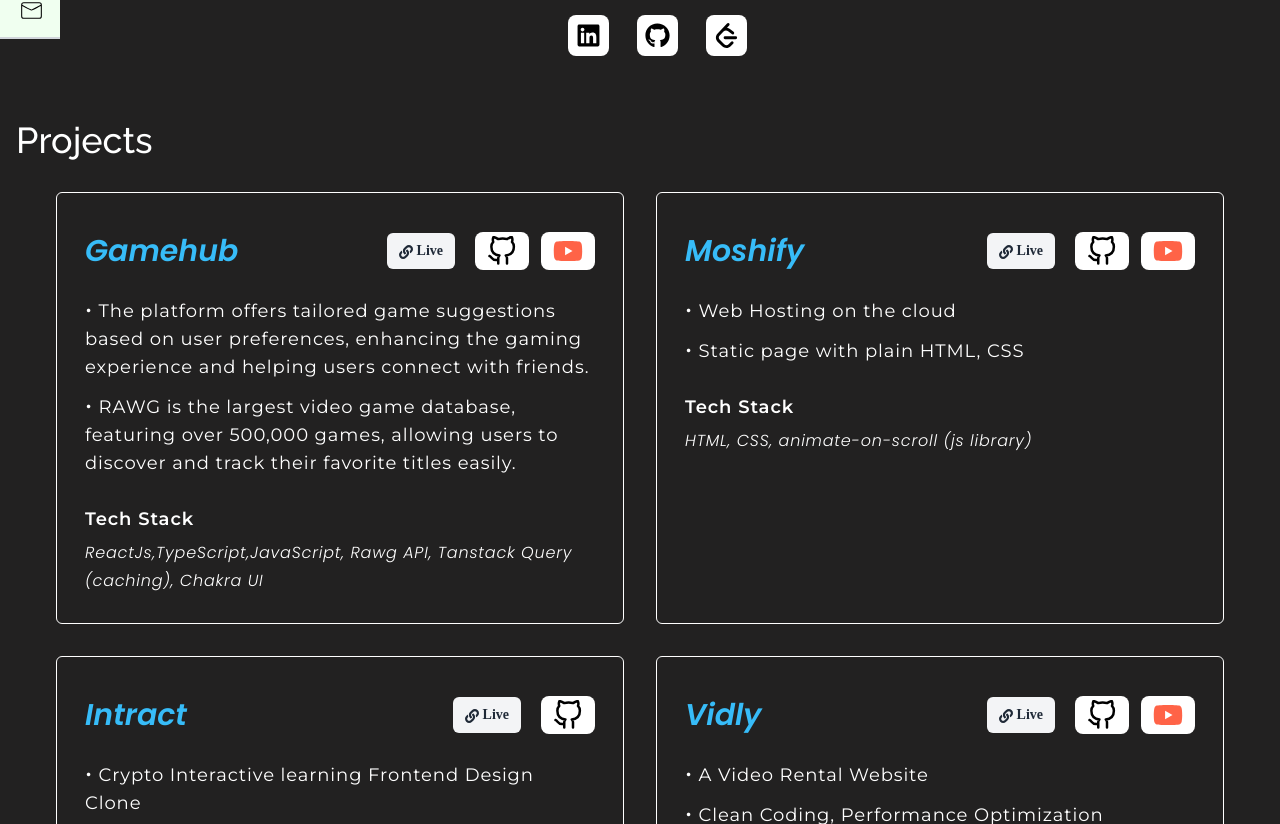
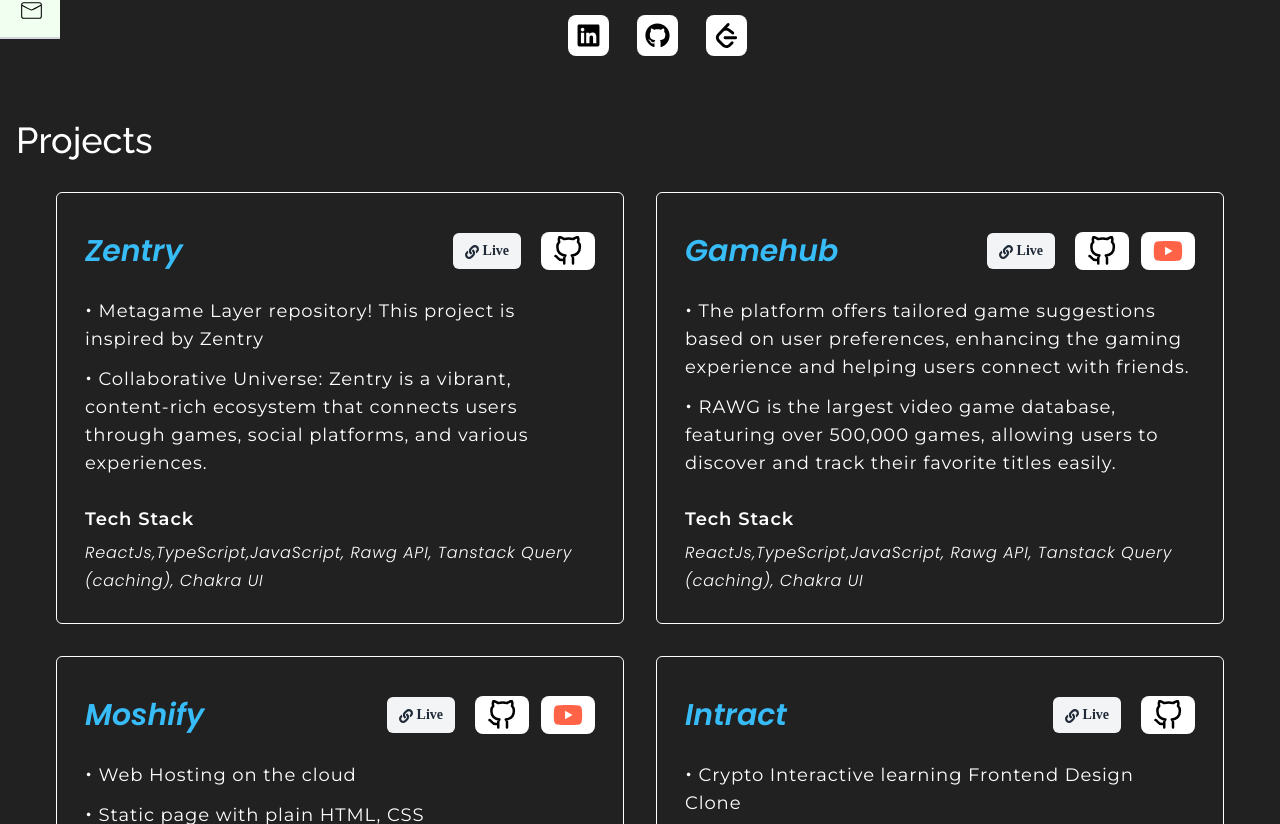
Before and after one commit to adithya61/portfolio, a React (Vite) app: page / in a window 1280 px wide. Shown: the part 409-1233 px from the top of the page. Built offline with nearby package versions, Linux system fonts and the light colour scheme; a web font is replaced by a local one.

Commit message:
add project

```diff
--- a/src/components/Projects.jsx
+++ b/src/components/Projects.jsx
@@ -3,6 +3,19 @@
 
 const Projects = () => {
   const projects = [
+    {
+      id: 2,
+      "project-name": "Zentry",
+      "video-status": false,
+      "github-link": "https://github.com/adithya61/zentry",
+      "video-link": "",
+      "desc-1": "Metagame Layer repository! This project is inspired by Zentry",
+      "desc-2":
+        "Collaborative Universe: Zentry is a vibrant, content-rich ecosystem that connects users through games, social platforms, and various experiences.",
+      "tech-stack":
+        "ReactJs,TypeScript,JavaScript, Rawg API, Tanstack Query (caching), Chakra UI",
+      "live-link": "https://awwwardss.netlify.app/",
+    },
     {
       id: 2,
       "project-name": "Gamehub",
```
